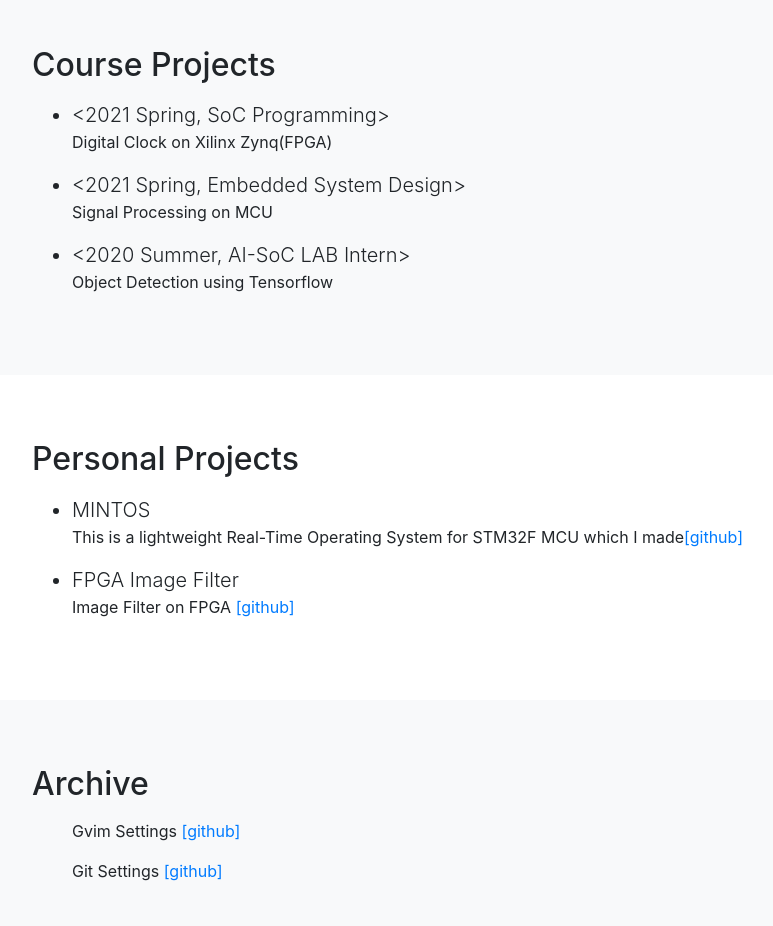
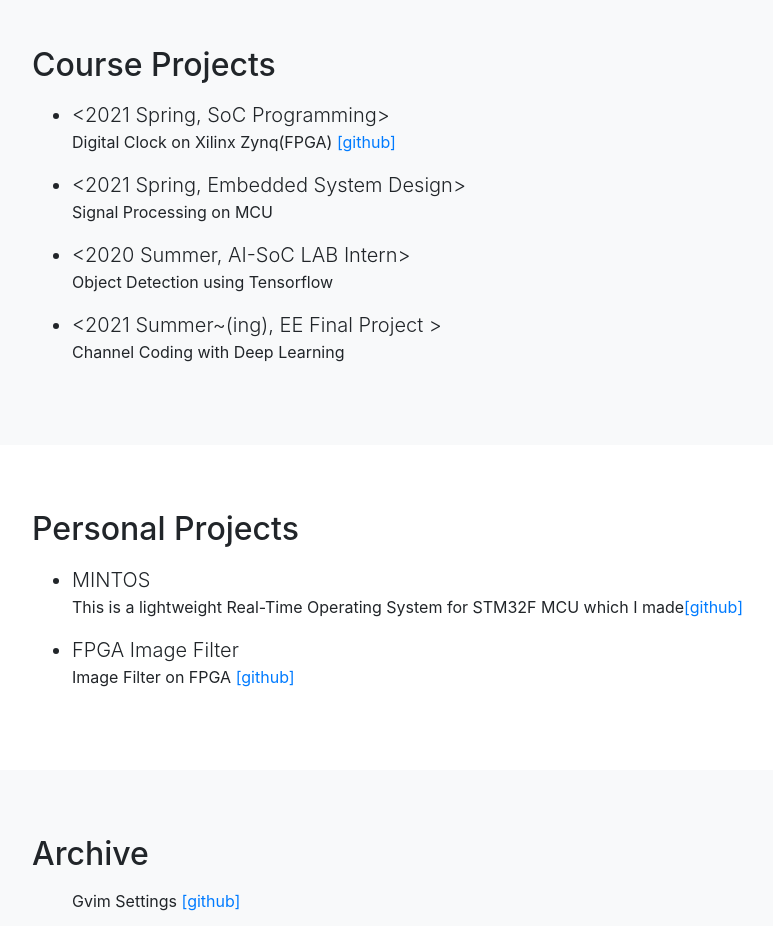
Before and after one commit to MinkiJo/MinkiJo.github.io, a website with bundled scripts: page index.html in a window 1280 px wide. Shown: the part 1900-2826 px from the top of the page, without its empty margins (53-826 px from the left). Built offline with nearby package versions, Linux system fonts and the light colour scheme.

Commit message:
Update index.html

```diff
--- a/index.html
+++ b/index.html
@@ -223,11 +223,13 @@
           <p class="lead">
             <ul>
               <li class="lead"> <2021 Spring, SoC Programming></li>
-              <p> Digital Clock on Xilinx Zynq(FPGA) <a href="" ></a><p>
+              <p> Digital Clock on Xilinx Zynq(FPGA) <a href="https://github.com/gyeongchan-yun/Research-Papers-I-Read" target="_blank">[github]</a><p>
               <li class="lead"> <2021 Spring, Embedded System Design></li>
               <p> Signal Processing on MCU <a href="" ></a><p>
               <li class="lead"> <2020 Summer, AI-SoC LAB Intern></li>
               <p> Object Detection using Tensorflow <a href="" ></a><p>
+              <li class="lead"> <2021 Summer~(ing), EE Final Project ></li>
+              <p> Channel Coding with Deep Learning </p>
           </ul>
           </p>
         </div>
```
